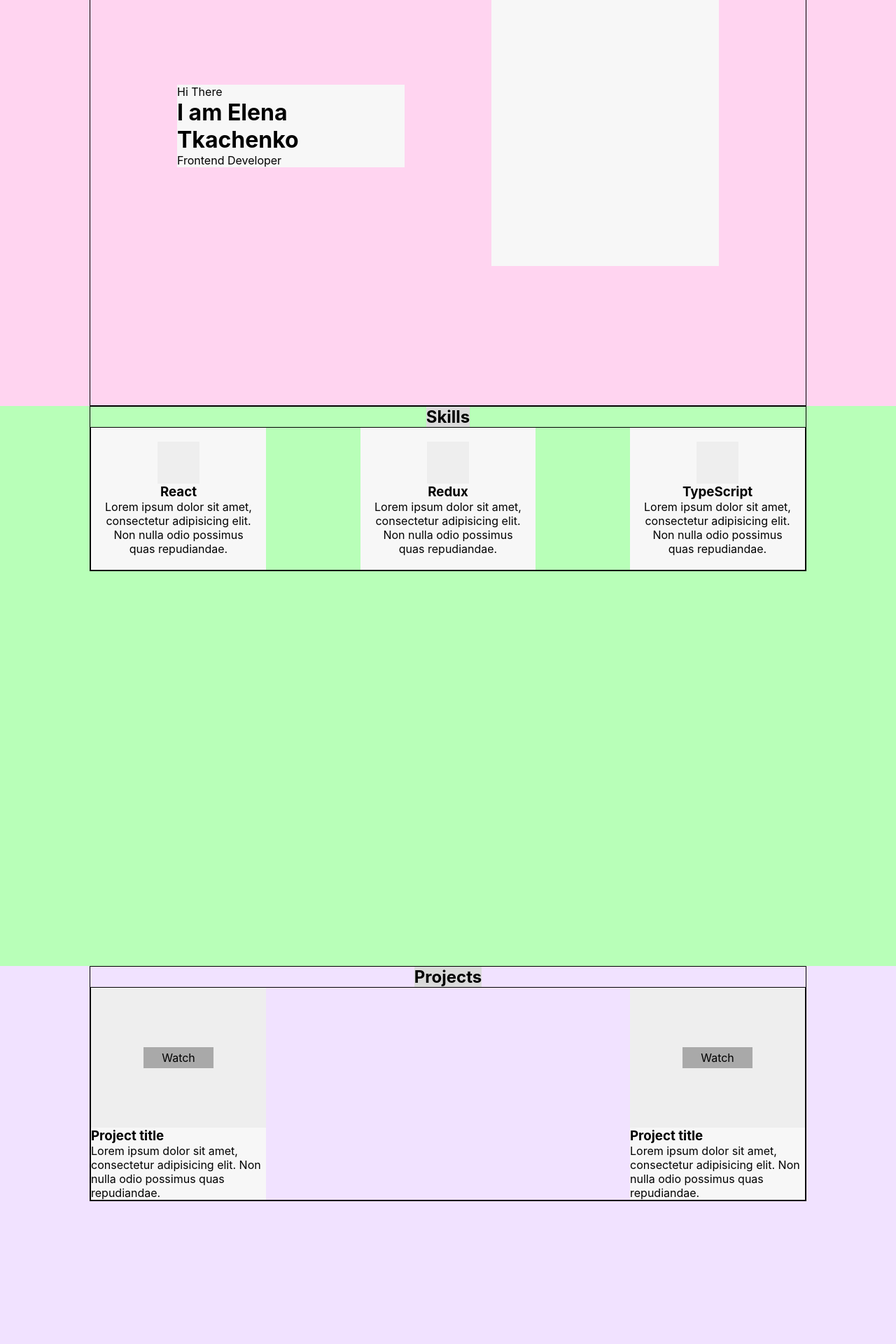
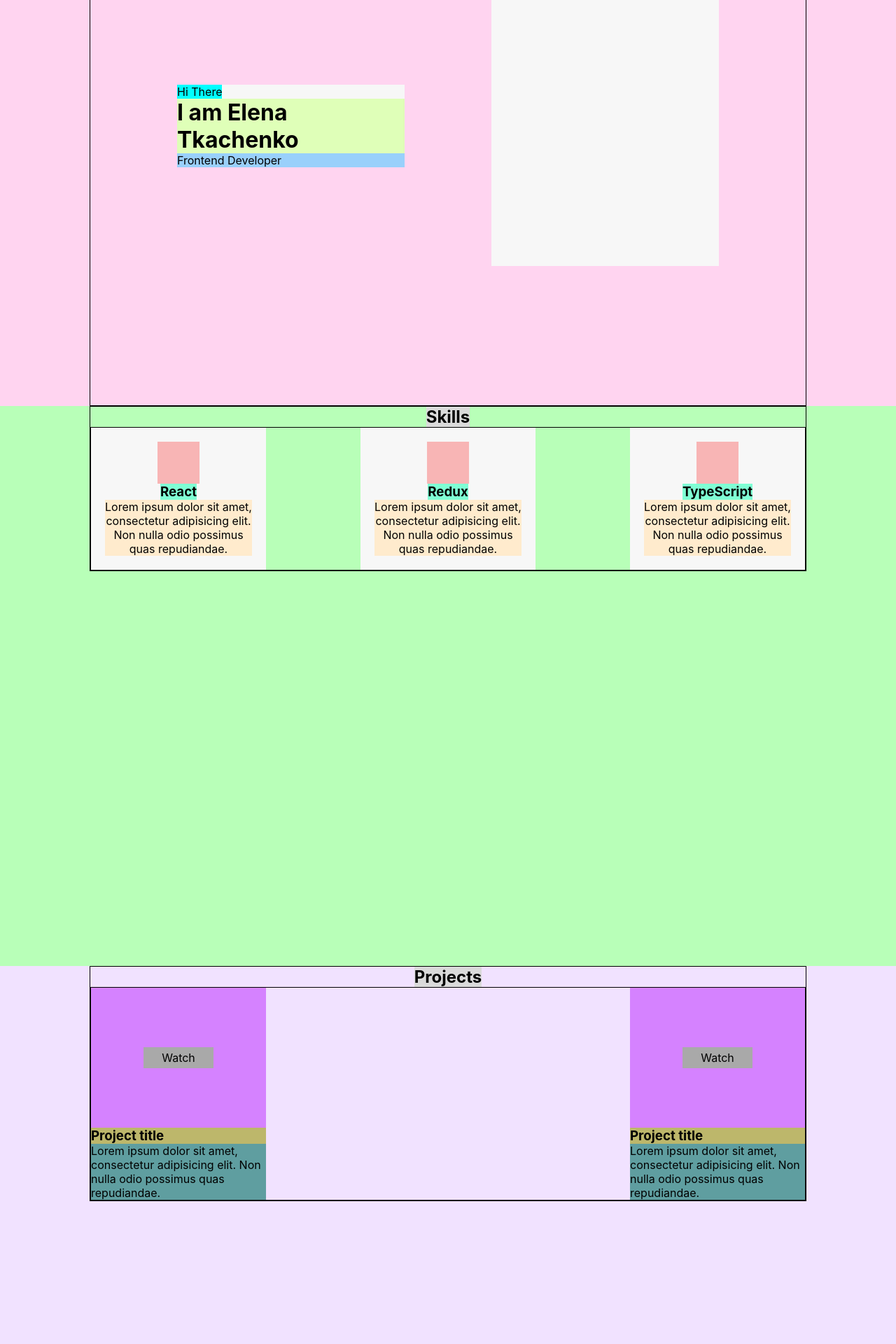
Before and after one commit to tkachiko/portfolio-react, a React (Create React App) app: page / in a window 1280 px wide. Shown: the part 300-2220 px from the top of the page at 70% size. Built offline with nearby package versions, Linux system fonts and the light colour scheme.

Commit message:
minor styles refactoring

```diff
--- a/src/footer/Footer.module.css
+++ b/src/footer/Footer.module.css
@@ -2,6 +2,10 @@
   background-color: #dfffb8;
   flex-wrap: nowrap;
   padding: 50px 0;
+}
+
+.footer h2 {
+  background-color: #80ffff;
 }
 
 .footerContainer {
@@ -13,5 +17,10 @@
   display: flex;
   justify-content: space-evenly;
   width: 80%;
-  padding: 20px 0;
+  margin: 20px 0;
+  background-color: #ffd4f0;
 }
+
+.footer p {
+  background-color: #fce4a6;
+}
--- a/src/main/Main.module.css
+++ b/src/main/Main.module.css
@@ -8,6 +8,18 @@
   background-color: #f7f7f7;
 }
 
+.textBlock span {
+  background-color: aqua;
+}
+
+.textBlock h1 {
+  background-color: #dfffb8;
+}
+
+.textBlock p {
+  background-color: #99d0fb;
+}
+
 .photo {
   width: 325px;
   height: 400px;
--- a/src/projects/project/Project.module.css
+++ b/src/projects/project/Project.module.css
@@ -3,6 +3,10 @@
   background-color: #f7f7f7;
   display: flex;
   flex-direction: column;
+}
+
+.project h3 {
+  background-color: darkkhaki;
 }
 
 .button {
@@ -19,12 +23,12 @@
 .icon {
   width: 100%;
   height: 200px;
-  background-color: #eeef;
+  background-color: #d582ff;
   display: flex;
   align-items: center;
   justify-content: center;
 }
 
 .description {
-
+  background-color: cadetblue;
 }
--- a/src/skills/skill/Skill.module.css
+++ b/src/skills/skill/Skill.module.css
@@ -8,12 +8,16 @@
   padding: 20px;
 }
 
+.skill h3 {
+  background-color: aquamarine;
+}
+
 .icon {
   width: 60px;
   height: 60px;
-  background-color: #eeef;
+  background-color: #f8b5b5;
 }
 
 .description {
-
+  background-color: blanchedalmond;
 }
```
